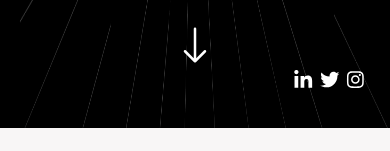
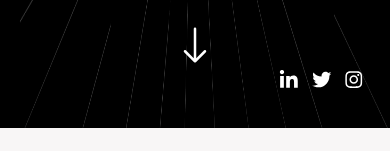
Before and after one commit to mvaibhav77/OpInHacks, a React (Create React App) app: page / in a window 390 px wide. Shown: the part 547-698 px from the top of the page. Built offline with nearby package versions, Linux system fonts and the light colour scheme; a web font is replaced by a local one.

Commit message:
added gap bettween social links

```diff
--- a/src/components/Hero/Hero.css
+++ b/src/components/Hero/Hero.css
@@ -163,7 +163,7 @@
   }
   .social-links-bottom {
     scale: 80%;
-    gap: .5rem;
+    gap: 1rem;
     right: 1rem;
   }
 }
```
